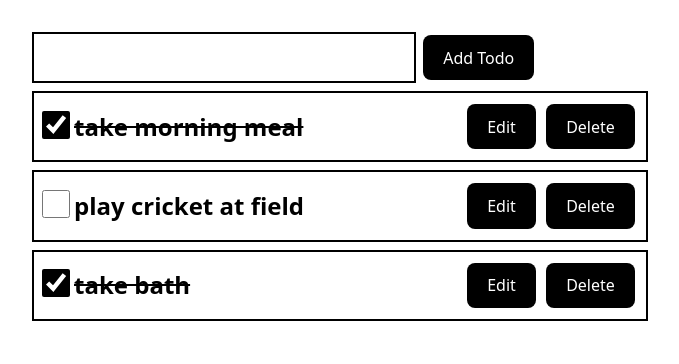
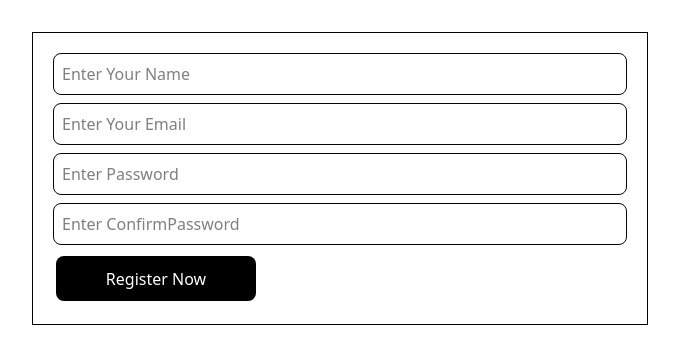
Before and after one commit to DivyaGaurav21/js--react-2k26, a React (Vite) app in the folder react-devlop/: page /infinite-que1 in a window 1280 px wide. Shown: the top 364 px of the page, without its empty margins (300-979 px from the left). Built offline with nearby package versions, Linux system fonts and the light colour scheme.

Commit message:
machine coding-add controlled component example

```diff
--- a/react-devlop/src/App.jsx
+++ b/react-devlop/src/App.jsx
@@ -94,7 +94,8 @@
 
 
 import './App.css'
-import TodoList from './components/question/TodoList';
+import FullyControlledForm from './components/question/FullyControlledForm';
+// import TodoList from './components/question/TodoList';
 // import FormValidation from './components/question/FormValidation';
 // import StarRating from './components/question/ StarRating';
 // import CounterStep from './components/question/CounterStep';
@@ -114,7 +115,8 @@ function App() {
       <MyButton size='small' variant='danger'>TEST</MyButton> */}
       {/* <RefHooks/> */}
       {/* <FormValidation/> */}
-      <TodoList/>
+      {/* <TodoList/> */}
+      <FullyControlledForm/>
     </>
   )
 }
--- /dev/null
+++ b/react-devlop/src/components/question/FullyControlledForm.jsx
@@ -0,0 +1,116 @@
+// import React, { useState } from "react";
+
+// const FullyControlledForm = () => {
+//     const [name, setName] = useState("");
+//     const [email, setEmail] = useState("");
+//     const [password, setPassword] = useState("");
+//     const [confirmPassword, setConfirmPassword] = useState("");
+
+//     const formSubmitHandler = (e) => {
+//         e.preventDefault();
+//         if (password !== confirmPassword) {
+//             alert("password and confirmPassword is not same")
+//             return;
+//         }
+//         console.log(name, email , password , "wwqwq")
+//     }
+
+//     return <section>
+//         <form className="flex flex-col gap-2" onSubmit={formSubmitHandler}>
+//             <input
+//                 placeholder="Enter Your Name"
+//                 value={name}
+//                 onChange={(e) => setName(e.target.value)}
+//                 required
+//             />
+//             <input
+//                 placeholder="Enter Your Email"
+//                 value={email}
+//                 onChange={(e) => setEmail(e.target.value)}
+//                 required
+//             />
+//             <input
+//                 placeholder="Enter Your PassWord"
+//                 value={password}
+//                 onChange={(e) => setPassword(e.target.value)}
+//                 required
+//             />
+//             <input
+//                 placeholder="Enter Your Name"
+//                 value={confirmPassword}
+//                 onChange={(e) => setConfirmPassword(e.target.value)}
+//                 required
+//             />
+//             <button className="btn max-w-40" type="submit">Register Now</button>
+//         </form>
+//     </section>;
+// };
+
+// export default FullyControlledForm;
+
+
+
+
+// --------------------------------------------------
+
+import React, { useState } from "react";
+
+const FullyControlledForm = () => {
+    const [formData, setFormData] = useState({
+        name: "",
+        email: "",
+        password: "",
+        confirmPassword: ""
+    })
+
+    const onInputChange = (e) => {
+        const { name, value } = e.target;
+        setFormData(prev => (
+            {
+                ...prev,
+                [name]: value
+            }
+        ))
+    }
+
+    const formSubmitHandler = (e) => {
+        e.preventDefault();
+        if (formData.password != formData.confirmPassword) {
+            alert("password and confirm password is not matching");
+            return;
+        }
+        console.log(formData)
+    }
+
+    return <div className="border border-black p-5">
+        <form onSubmit={formSubmitHandler} className="flex flex-col gap-2 m-auto">
+            <input
+                name="name"
+                placeholder="Enter Your Name"
+                value={formData.name}
+                onChange={onInputChange}
+            />
+            <input
+                name="email"
+                placeholder="Enter Your Email"
+                value={formData.email}
+                onChange={onInputChange}
+            />
+            <input
+                name="password"
+                placeholder="Enter Password"
+                value={formData.password}
+                onChange={onInputChange}
+            />
+            <input
+                name="confirmPassword"
+                placeholder="Enter ConfirmPassword"
+                value={formData.confirmPassword}
+                onChange={onInputChange}
+            />
+            <button className="btn max-w-50">Register Now</button>
+        </form>
+    </div>;
+};
+
+export default FullyControlledForm;
--- a/react-devlop/src/index.css
+++ b/react-devlop/src/index.css
@@ -15,10 +15,10 @@ h1 {
   margin: 3px;
 }
 
-/* input {
+input {
   border: 1px solid #0a0505;
   padding: 0.5em;
   font-size: 1em;
   border-radius: 0.5em;
-  width: 80%;
-} */
+  width: 100%;
+}
```
